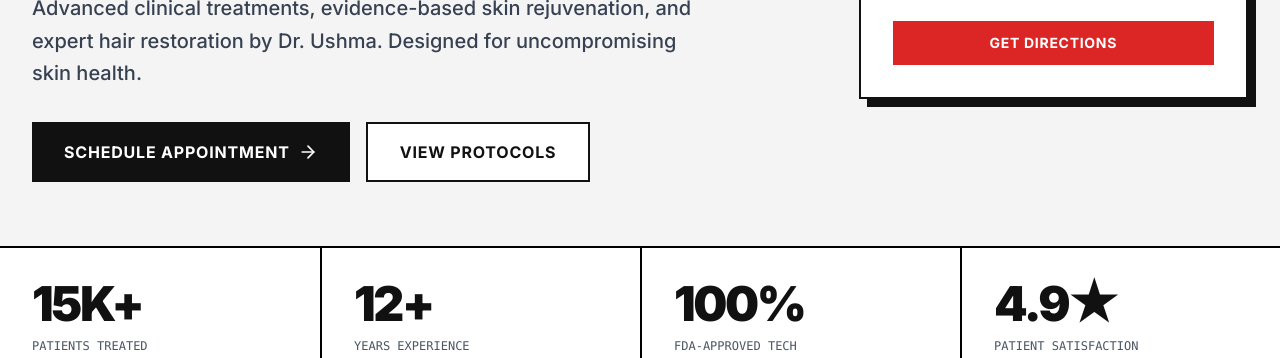
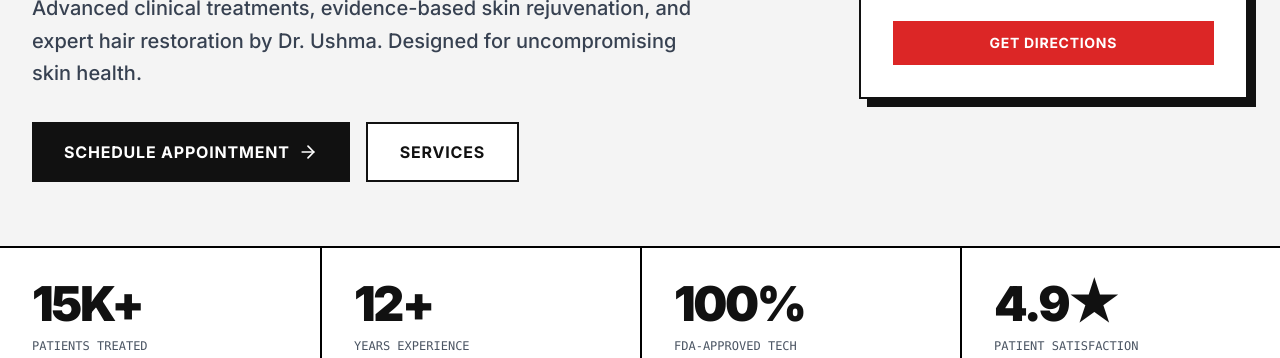
Before and after one commit to abbysallord/dr-ushma-skin-clinic, a plain HTML site: page index.html in a window 1280 px wide. Shown: the part 442-800 px from the top of the page. Drawn offline with nearby package versions, Linux system fonts and the light colour scheme.

Commit message:
Update index.html

```diff
--- a/index.html
+++ b/index.html
@@ -50,7 +50,7 @@
             Schedule Appointment <i data-lucide="arrow-right" class="w-5 h-5"></i>
           </a>
           <a href="#services" class="swiss-border bg-white px-8 py-4 font-bold uppercase tracking-wider hover:bg-gray-100 transition-colors">
-            View Protocols
+            Services
           </a>
         </div>
       </div>
```
